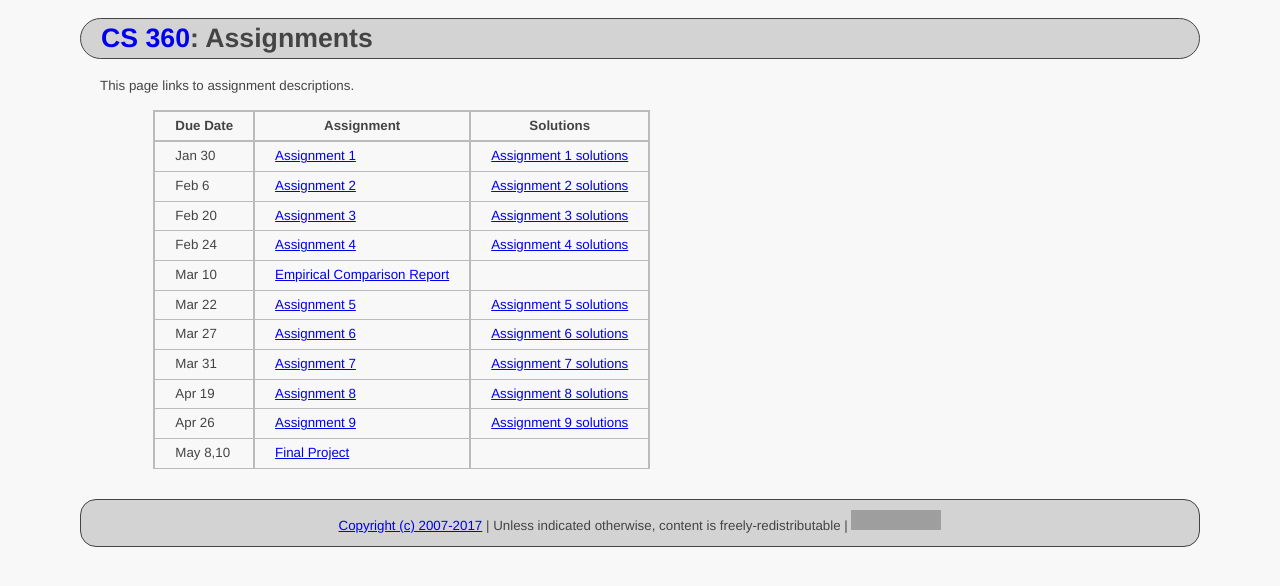
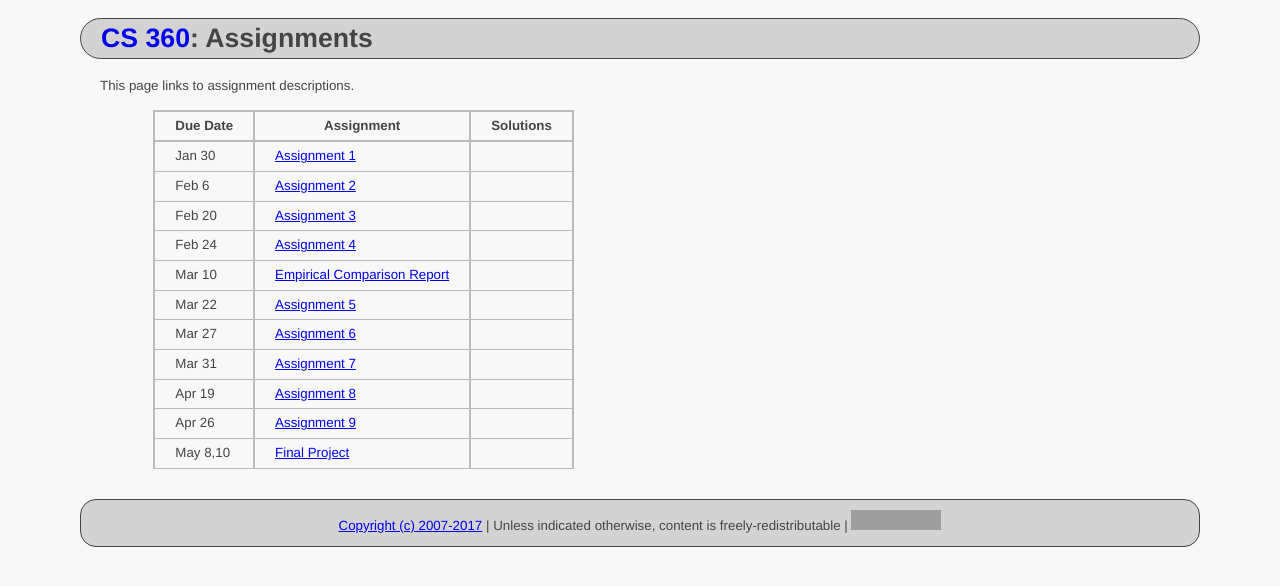
Before and after one commit to ycpcs/cs360-spring2017, a Jekyll site: the page built from assign/index.md, in a window 1280 px wide. Shown: the top 586 px of the page. Built offline with Jekyll 4.4.1, drawn with Linux system fonts in a browser that asks for light colours; grey boxes are pictures that could not be loaded.

Commit message:
fix index
fix index

```diff
--- a/assign/index.md
+++ b/assign/index.md
@@ -7,14 +7,14 @@ This page links to assignment descriptions.
 
 > Due Date |                Assignment                                | Solutions                                               |
 > -------- | -------------------------------------------------------- | ------------------------------------------------------- |
-> Jan 30   | [Assignment 1](../assign/assign01.html)                  | [Assignment 1 solutions](../assign/sol/assign01sol.pdf) |
-> Feb 6    | [Assignment 2](../assign/assign02.html)                  | [Assignment 2 solutions](../assign/sol/assign02sol.pdf) |
-> Feb 20   | [Assignment 3](../assign/assign03.html)                  | [Assignment 3 solutions](../assign/sol/assign03sol.pdf) |
-> Feb 24   | [Assignment 4](../assign/assign04.html)                  | [Assignment 4 solutions](../assign/sol/assign04sol.pdf) |
+> Jan 30   | [Assignment 1](../assign/assign01.html)                  |  |
+> Feb 6    | [Assignment 2](../assign/assign02.html)                  |  |
+> Feb 20   | [Assignment 3](../assign/assign03.html)                  |  |
+> Feb 24   | [Assignment 4](../assign/assign04.html)                  |  |
 > Mar 10   | [Empirical Comparison Report](../assign/emp_comp.html)   |           |
-> Mar 22   | [Assignment 5](../assign/assign05.html)                  | [Assignment 5 solutions](../assign/sol/assign05sol.pdf) |
-> Mar 27   | [Assignment 6](../assign/assign06.html)                  | [Assignment 6 solutions](../assign/sol/assign06sol.pdf) |
-> Mar 31   | [Assignment 7](../assign/assign07.html)                  | [Assignment 7 solutions](../assign/sol/assign07sol.pdf) |
-> Apr 19   | [Assignment 8](../assign/assign08.html)                  | [Assignment 8 solutions](../assign/sol/assign08sol.pdf) |
-> Apr 26   | [Assignment 9](../assign/assign09.html)                  | [Assignment 9 solutions](../assign/sol/assign09sol.pdf) |
+> Mar 22   | [Assignment 5](../assign/assign05.html)                  |  |
+> Mar 27   | [Assignment 6](../assign/assign06.html)                  |  |
+> Mar 31   | [Assignment 7](../assign/assign07.html)                  |  |
+> Apr 19   | [Assignment 8](../assign/assign08.html)                  |  |
+> Apr 26   | [Assignment 9](../assign/assign09.html)                  |  |
 > May 8,10 | [Final Project](../assign/finalproj.html)                |           |
```
Also changed, not shown: 9 other files.
